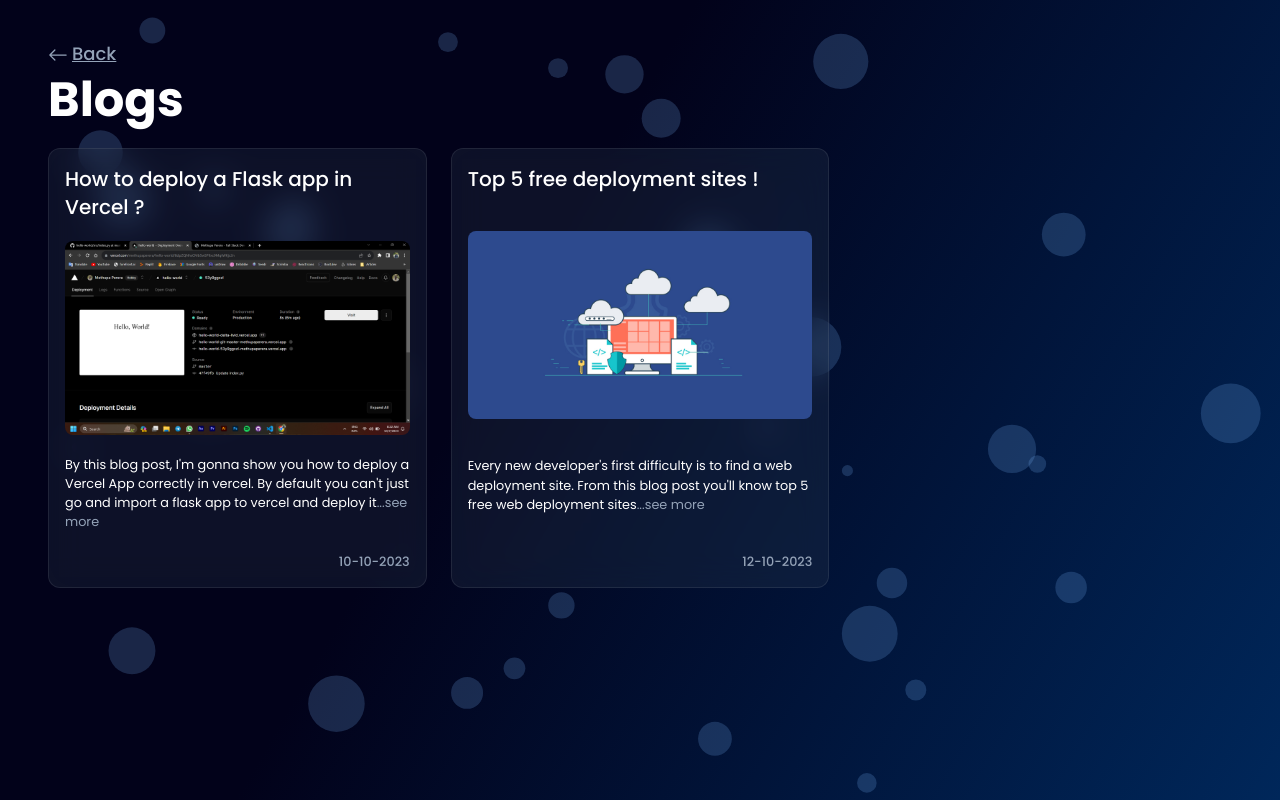
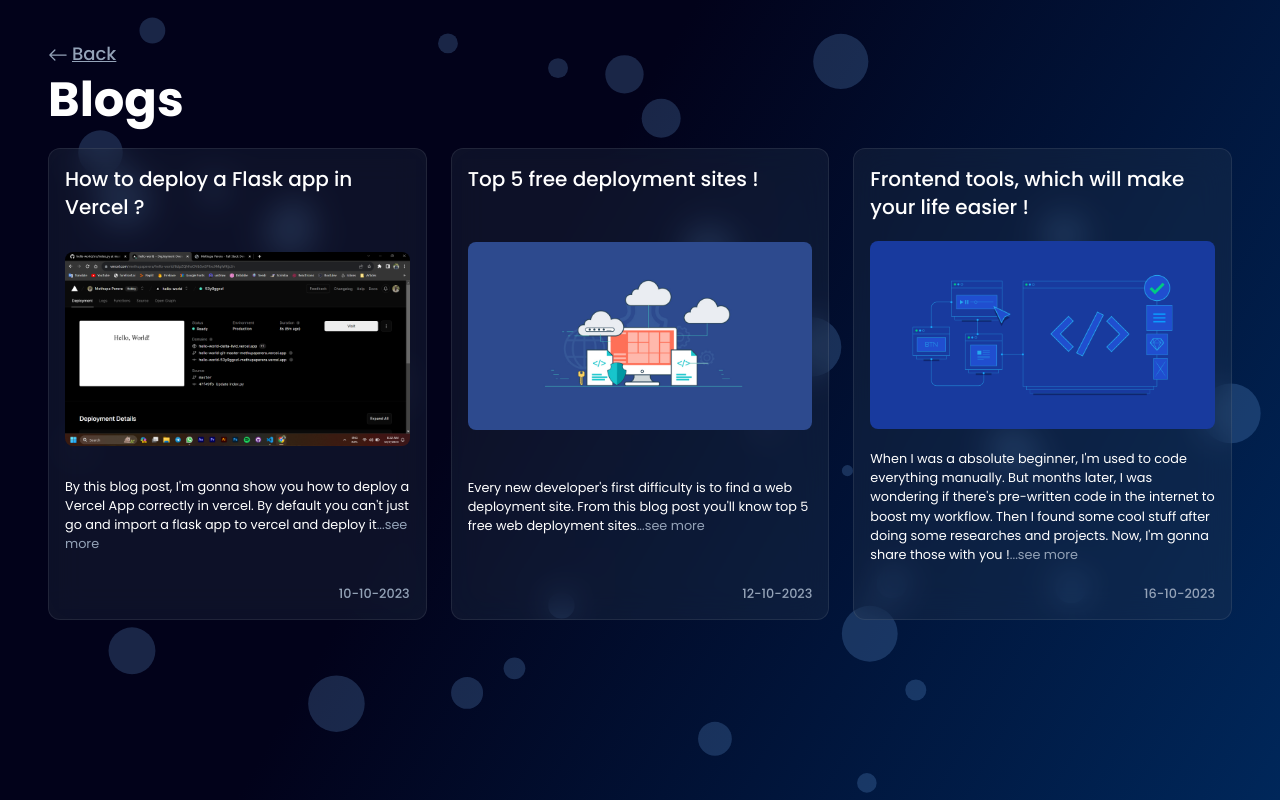
Before and after one commit to methupaPerera/my-portfolio, a React (Vite) app: page /all-blogs in a window 1280 px wide. Built offline with nearby package versions, Linux system fonts and the light colour scheme.

Commit message:
Creating a new blogpost.

```diff
--- a/src/assets/index.jsx
+++ b/src/assets/index.jsx
@@ -8,4 +8,5 @@
 
 import verceldeploy from "./blogImages/verceldeploy.png";
 import webdeployment from "./blogImages/webdeployment.png";
-export const blogImages = [verceldeploy, webdeployment];
+import frontendtools from "./blogImages/frontendtools.png"
+export const blogImages = [verceldeploy, webdeployment, frontendtools];
--- a/src/data/blogList.jsx
+++ b/src/data/blogList.jsx
@@ -1,15 +1,17 @@
 import { blogImages } from "../assets";
 
-const [verceldeploy, webdeployment] = blogImages;
+const [verceldeploy, webdeployment, frontendtools] = blogImages;
 
-const dateHandler = (date) => {
-    return new Date(date)
-        .toLocaleDateString("en-US", {
-            year: "numeric",
-            month: "2-digit",
-            day: "2-digit",
-        })
-        .replace(/\//g, "-");
+const dateHandler = (dates) => {
+    const date = new Date(dates);
+
+    const day = String(date.getDate()).padStart(2, "0");
+    const month = String(date.getMonth() + 1).padStart(2, "0");
+    const year = date.getFullYear();
+
+    const formattedDate = `${day}-${month}-${year}`;
+
+    return formattedDate;
 };
 
 export const blogList = [
@@ -20,7 +22,7 @@
         text: "By this blog post, I'm gonna show you how to deploy a \
                Vercel App correctly in vercel. By default you can't just go and import \
                a flask app to vercel and deploy it",
-        date: dateHandler("10-10-2023"),
+        date: dateHandler("2023-10-10"),
     },
     {
         id: 2,
@@ -28,6 +30,16 @@
         image: webdeployment,
         text: "Every new developer's first difficulty is to find a web deployment site. \
                From this blog post you'll know top 5 free web deployment sites",
-        date: dateHandler("12-10-2023"),
+        date: dateHandler("2023-10-12"),
+    },
+    {
+        id: 3,
+        heading: "Frontend tools, which will make your life easier !",
+        image: frontendtools,
+        text: "When I was a absolute beginner, I'm used to code everything manually. \
+               But months later, I was wondering if there's pre-written code in the internet \
+               to boost my workflow. Then I found some cool stuff after doing some researches and projects. \
+               Now, I'm gonna share those with you !",
+        date: dateHandler("2023-10-16"),
     },
 ];
--- /dev/null
+++ b/src/data/blogPosts/Frontendtools.jsx
@@ -0,0 +1,23 @@
+import { useEffect } from "react";
+import { motion } from "framer-motion";
+
+const Frontendtools = () => {
+    useEffect(() => {
+        window.scrollTo(0, 0);
+    });
+
+    return (
+        <motion.div
+            initial={{ opacity: 0, translateY: 200 }}
+            whileInView={{ opacity: 1, translateY: 0 }}
+            transition={{ duration: 0.5 }}
+            className="flex flex-col gap-8"
+        >
+            <h1 className="text-3xl font-bold">
+                Frontend tools, which will make your life easier !
+            </h1>
+        </motion.div>
+    );
+};
+
+export default Frontendtools;
--- a/src/data/blogPosts/index.jsx
+++ b/src/data/blogPosts/index.jsx
@@ -1,4 +1,5 @@
 import Verceldeploy from "./Verceldeploy";
 import Webdeployment from "./Webdeployment";
+import Frontendtools from "./Frontendtools";
 
-export const blogPosts = [<Verceldeploy />, <Webdeployment />];
+export const blogPosts = [<Verceldeploy />, <Webdeployment />, <Frontendtools />];
```
Also changed, not shown: src/assets/blogImages/frontendtools.png (added).
